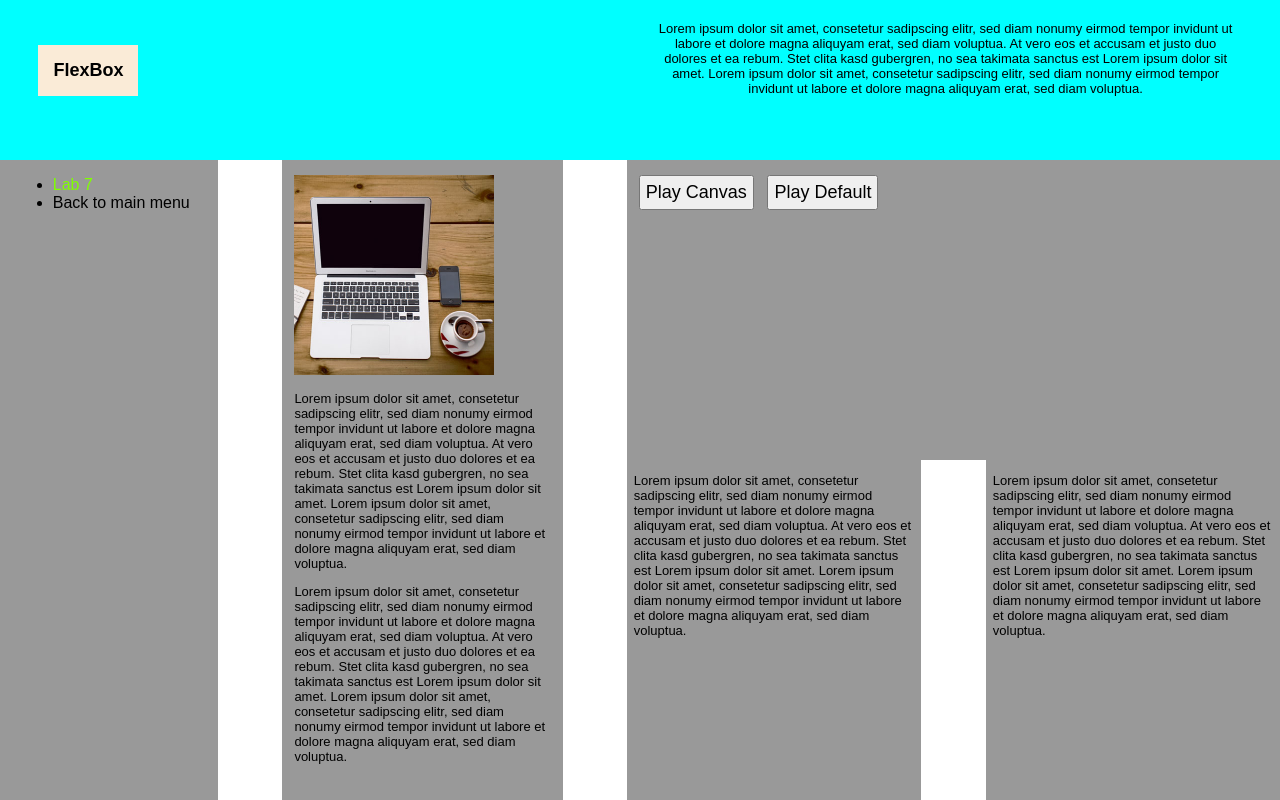
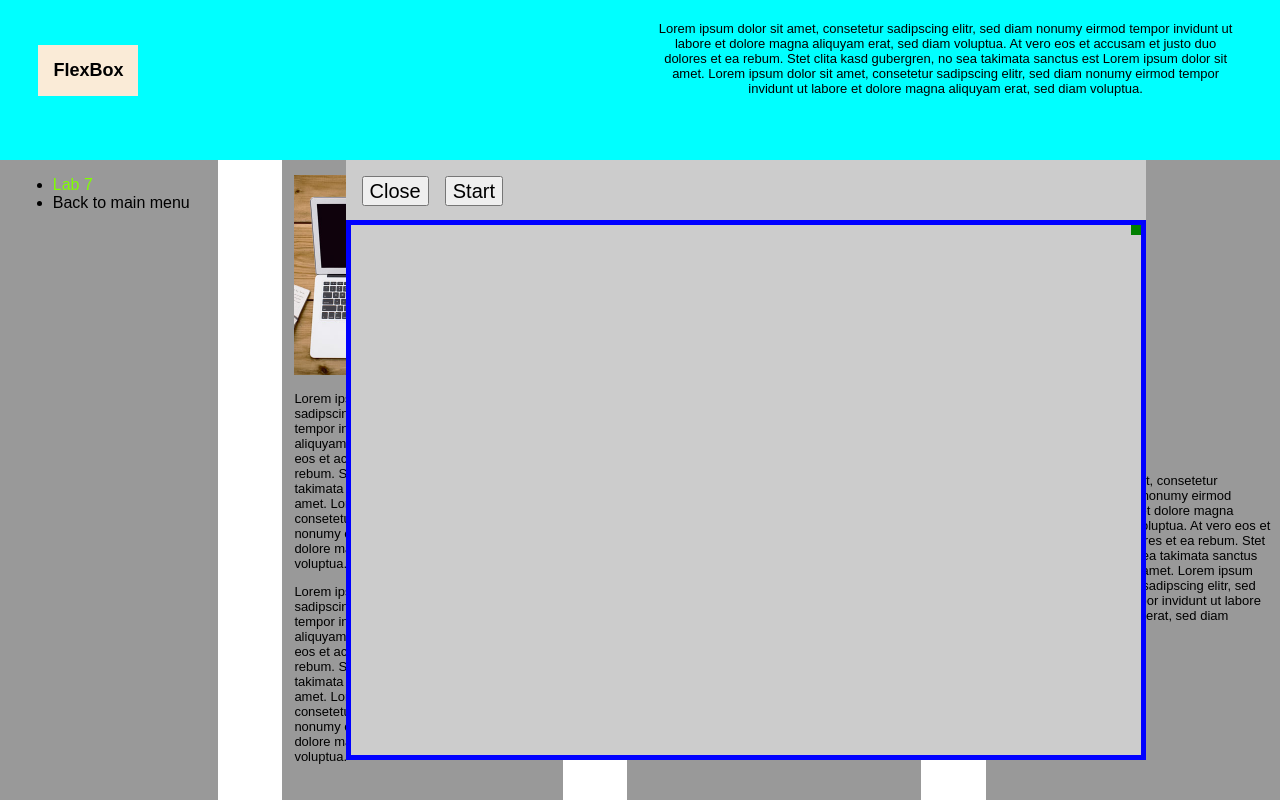
Before and after one commit to vovik541/vovik541.github.io, a plain HTML site: page lab7/index.html in a window 1280 px wide. Both pictures are taken after a click on the button "Play Default". Shown: the top 800 px of the page. Drawn offline with Linux system fonts and the light colour scheme.

Commit message:
default movement implemented

```diff
--- a/lab7/css/game.css
+++ b/lab7/css/game.css
@@ -14,30 +14,30 @@
     display: none;
     position: absolute;
     top: 20%;
-    left: 17%;
+    left: 27%;
     background-color: #cccccc;
     margin: 0 auto;
 
-    width: 65%;
+    width: 800px;
     height: 75%;
 }
 
-#canvasEventsOutput{
+#canvasEventsOutput {
     font-size: 16px;
     width: 60%;
     margin-right: 18px;
     margin-left: auto;
     text-align: right;
 }
-#controls {
+
+#controls, #defaultControls {
     height: 10%;
     width: 100%;
     display: flex;
-
-    /*padding: 12px;*/
 }
 
-#startCanvas, #closeCanvas, #reloadCanvas, #stopCanvas{
+#startCanvas, #closeCanvas, #reloadCanvas, #stopCanvas,
+#defaultClose, #defaultStart, #defaultReload, #defaultStop {
     font-size: 20px;
     margin-top: 2%;
     margin-left: 2%;
@@ -45,7 +45,7 @@
     height: 30px;
 }
 
-#canvas {
+#canvas, #defaultAnimationField {
     border: 5px solid blue;
     height: 90%;
     width: 100%;
@@ -54,8 +54,21 @@
     margin: 0 auto;
     display: block;
 }
-#playCanvas, #playDefault{
+
+#defaultAnimationField {
+    width: 800px;
+!important;
+}
+
+#playCanvas, #playDefault {
     font-size: 18px;
     padding: 5px;
     margin: 5px;
 }
+
+#square-box {
+    width: 10px;
+    height: 10px;
+    background-color: green;
+    position: absolute;
+}
--- a/lab7/index.html
+++ b/lab7/index.html
@@ -83,13 +83,14 @@
                 </div>
                 <div id="defaultWork">
                     <div id="defaultControls">
-                        <button type="button" id="defaultCloseCanvas" onclick="closeDefault()">Close</button>
-                        <button type="button" id="defaultStartCanvas" onclick="startDefault()">Start</button>
-                        <button type="button" id="defaultReloadCanvas" onclick="reloadDefault()">Reload</button>
-                        <button type="button" id="defaultStopCanvas" onclick="stopDefault()">Stop</button>
+                        <button type="button" id="defaultClose" onclick="closeDefault()">Close</button>
+                        <button type="button" id="defaultStart" onclick="startDefault()">Start</button>
+                        <button type="button" id="defaultReload" onclick="reloadDefault()">Reload</button>
+                        <button type="button" id="defaultStop" onclick="stopDefault()">Stop</button>
                         <p id="defaultEventsOutput"></p>
                     </div>
-                    <div id="defaultField">
+                    <div id="defaultAnimationField">
+                        <div id="square-box"></div>
                     </div>
                 </div>
             </div>
--- a/lab7/js/default.js
+++ b/lab7/js/default.js
@@ -6,22 +6,80 @@ window.onload = (event) => {
         defaultEventsLogs = [];
     }
 }
-function playDefault(){
+
+let square;
+let width;
+let height;
+let startingHeight;
+
+function playDefault() {
+    hideBlock("defaultReload");
+    displayBlock("defaultWork");
+    displayBlock("defaultClose");
+    displayBlock("defaultStart");
+
+    let animField = document.querySelector("#defaultAnimationField");
+    square = document.querySelector("#square-box");
+    width = animField.offsetWidth - 15;
+    height = animField.offsetHeight;
+    square.style.left = width + "px";
+    startingHeight = document.querySelector("#defaultControls").offsetHeight + 5;
+    square.style.top = startingHeight;
+}
+
+function closeDefault() {
+    hideBlock("defaultWork");
+}
+
+function startDefault() {
+    hideBlock("defaultStart");
+    displayBlock("defaultReload");
+
+    let fromTop = startingHeight;
+    let fromLeft = width;
+    let isBottomDirection = true;
+
+    let interval = setInterval(
+        function () {
+            if (isBottomDirection) {
+                if (fromTop > height + startingHeight - 25) {
+                    isBottomDirection = false;
+                }
+                fromTop += 5;
+                fromLeft -= 3;
+            } else {
+                if (fromTop < startingHeight + 5) {
+                    isBottomDirection = true;
+                }
+                fromTop -= 5;
+                fromLeft -= 3;
+            }
+            if (fromLeft < -50) {
+                clearInterval(interval)
+            }
+
+            square.style.top = fromTop + "px";
+            square.style.left = fromLeft + "px";
+        }, 15);
 
 }
 
-function closeDefault(){
+function reloadDefault() {
 
 }
 
-function startDefault(){
+function stopDefault() {
 
 }
 
-function reloadDefault(){
-
+function displayBlock(blockName) {
+    document.getElementById(blockName)
+        .style
+        .display = "block";
 }
 
-function stopDefault(){
-
+function hideBlock(blockName) {
+    document.getElementById(blockName)
+        .style
+        .display = "none";
 }
```
